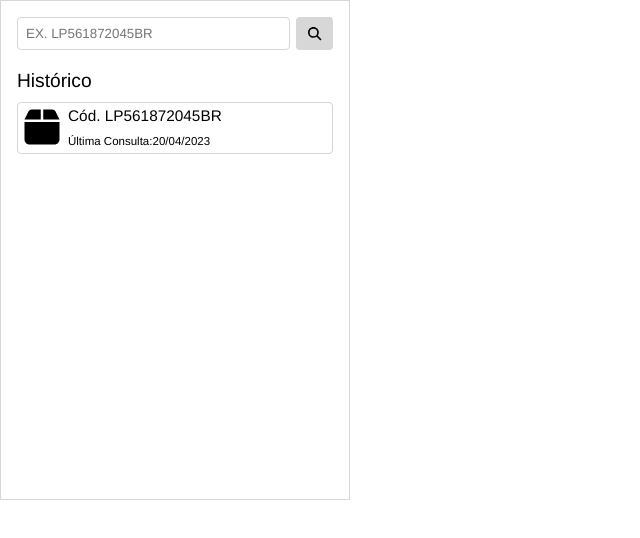
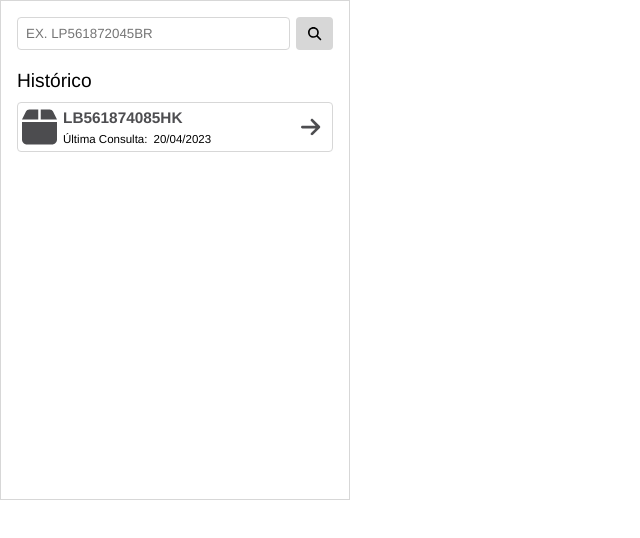
Before and after one commit to evertonfxavier/extension-app, a React (Create React App) app: page / in a window 1280 px wide. Shown: the top 538 px of the page, without its empty margins (0-640 px from the left). Built offline with nearby package versions, Linux system fonts and the light colour scheme.

Commit message:
chore: update historic card

```diff
--- a/package.json
+++ b/package.json
@@ -15,6 +15,7 @@
     "@types/react": "^18.0.26",
     "@types/react-dom": "^18.0.10",
     "axios": "^1.2.2",
+    "date-fns": "^2.29.3",
     "formik": "^2.2.9",
     "react": "^18.2.0",
     "react-dom": "^18.2.0",
--- /dev/null
+++ b/src/components/HistoricCard/index.tsx
@@ -0,0 +1,42 @@
+import React, { FC } from "react";
+import { faBox, faArrowRight } from "@fortawesome/free-solid-svg-icons";
+import { FontAwesomeIcon } from "@fortawesome/react-fontawesome";
+
+import Text from "../../components/Text";
+import { COLORS } from "../../themes/colors";
+
+import { HistoricDateContent, Wrapper } from "./styles";
+
+interface IHistoricCard {
+  code: string;
+  date: string;
+  onClick?: React.MouseEventHandler<HTMLDivElement>;
+}
+
+const HistoricCard: FC<IHistoricCard> = ({ code, date, onClick }) => {
+  return (
+    <Wrapper onClick={onClick}>
+      <FontAwesomeIcon icon={faBox} color={COLORS.MONOCHROMATIC[100]} />
+      <div>
+        <Text type="body1" color={COLORS.MONOCHROMATIC[100]}>
+          {code}
+        </Text>
+        <HistoricDateContent>
+          <Text type="body2">Última Consulta:</Text>
+          <Text type="body2">{date}</Text>
+        </HistoricDateContent>
+      </div>
+      <FontAwesomeIcon
+        icon={faArrowRight}
+        color={COLORS.MONOCHROMATIC[100]}
+        style={{
+          width: 22,
+          height: 22,
+          paddingRight: 8,
+        }}
+      />
+    </Wrapper>
+  );
+};
+
+export default HistoricCard;
--- /dev/null
+++ b/src/components/HistoricCard/styles.ts
@@ -0,0 +1,44 @@
+import styled from "styled-components";
+
+import { COLORS } from "../../themes/colors";
+
+export const Wrapper = styled.div`
+  display: flex;
+  flex-direction: row;
+  gap: 6px;
+  border-radius: 4px;
+  border: 1px solid ${COLORS.MONOCHROMATIC[50]};
+  padding: 4px;
+  cursor: pointer;
+  background: ${COLORS.WHITE};
+  align-items: center;
+
+  :hover {
+    filter: brightness(0.9);
+  }
+  :active {
+    filter: brightness(0.8);
+  }
+
+  > svg {
+    width: 40px;
+    height: 40px;
+  }
+
+  > div {
+    width: 100%;
+    display: flex;
+    flex-direction: column;
+    gap: 6px;
+
+    > span {
+      font-weight: 800;
+    }
+  }
+`;
+
+export const HistoricDateContent = styled.div`
+  display: flex;
+  flex-direction: row;
+  gap: 6px;
+`;
--- a/src/flows/home/index.tsx
+++ b/src/flows/home/index.tsx
@@ -1,5 +1,6 @@
+import { useEffect } from "react";
 import { useNavigate } from "react-router-dom";
-import { faMagnifyingGlass, faBox } from "@fortawesome/free-solid-svg-icons";
+import { faMagnifyingGlass } from "@fortawesome/free-solid-svg-icons";
 
 import Form from "../../components/Form";
 import Input from "../../components/Input";
@@ -8,13 +9,11 @@ import Button from "../../components/Button";
 import {
   FormWrapper,
   HistoricContent,
-  HistoricItem,
   HistoricWrapper,
   Wrapper,
 } from "./styles";
 import Heading from "../../components/Heading";
-import Text from "../../components/Text";
-import { FontAwesomeIcon } from "@fortawesome/react-fontawesome";
+import HistoricCard from "../../components/HistoricCard";
 
 interface Values {
   code: string;
@@ -34,6 +33,10 @@ const Home = () => {
     navigate(`${values["code"]}/detail`);
   };
 
+  useEffect(() => {
+    localStorage.setItem("@teste", "@deu certo");
+  }, []);
+
   return (
     <Wrapper>
       <Form initialValues={initialValues} onSubmit={onSubmit}>
@@ -45,19 +48,11 @@ const Home = () => {
       <HistoricWrapper>
         <Heading type="h2">Histórico</Heading>
         <HistoricContent>
-          <HistoricItem onClick={() => navigate(`2020/detail`)}>
-            <FontAwesomeIcon icon={faBox} />
-            <div>
-              <div>
-                <Text type="body1">Cód. </Text>
-                <Text type="body1">LP561872045BR</Text>
-              </div>
-              <div>
-                <Text type="body2">Última Consulta:</Text>
-                <Text type="body2">20/04/2023</Text>
-              </div>
-            </div>
-          </HistoricItem>
+          <HistoricCard
+            code="LB561874085HK"
+            date="20/04/2023"
+            onClick={() => navigate(`LB561874085HK/detail`)}
+          />
         </HistoricContent>
       </HistoricWrapper>
     </Wrapper>
--- a/src/flows/home/styles.ts
+++ b/src/flows/home/styles.ts
@@ -1,5 +1,4 @@
 import styled from "styled-components";
-import { COLORS } from "../../themes/colors";
 
 export const Wrapper = styled.div`
   padding: 16px;
@@ -25,32 +24,3 @@ export const HistoricContent = styled.div`
   flex-direction: column;
   gap: 6px;
 `;
-
-export const HistoricItem = styled.div`
-  display: flex;
-  flex-direction: row;
-  gap: 6px;
-  border-radius: 4px;
-  border: 1px solid ${COLORS.MONOCHROMATIC[50]};
-  padding: 4px;
-  cursor: pointer;
-  background: ${COLORS.WHITE};
-
-  :hover {
-    filter: brightness(0.9);
-  }
-  :active {
-    filter: brightness(0.8);
-  }
-
-  > svg {
-    width: 40px;
-    height: 40px;
-  }
-
-  > div {
-    display: flex;
-    flex-direction: column;
-    gap: 6px;
-  }
-`;
--- a/src/themes/colors.ts
+++ b/src/themes/colors.ts
@@ -3,5 +3,6 @@ export const COLORS = {
   BLACK: "#000000",
   MONOCHROMATIC: {
     50: "#D7D7D7",
+    100: "#202024cc",
   },
 };
--- a/src/themes/global.ts
+++ b/src/themes/global.ts
@@ -16,6 +16,7 @@ const GlobalStyle = createGlobalStyle`
     -webkit-font-smoothing: antialiased;
     -moz-osx-font-smoothing: grayscale;
     font-size: 96%;
+    /* background: #202024; */
   }
 
   body, button, input, textarea {
```
Also changed, not shown: 1 other file (tests, documents, lock files or other folders).
